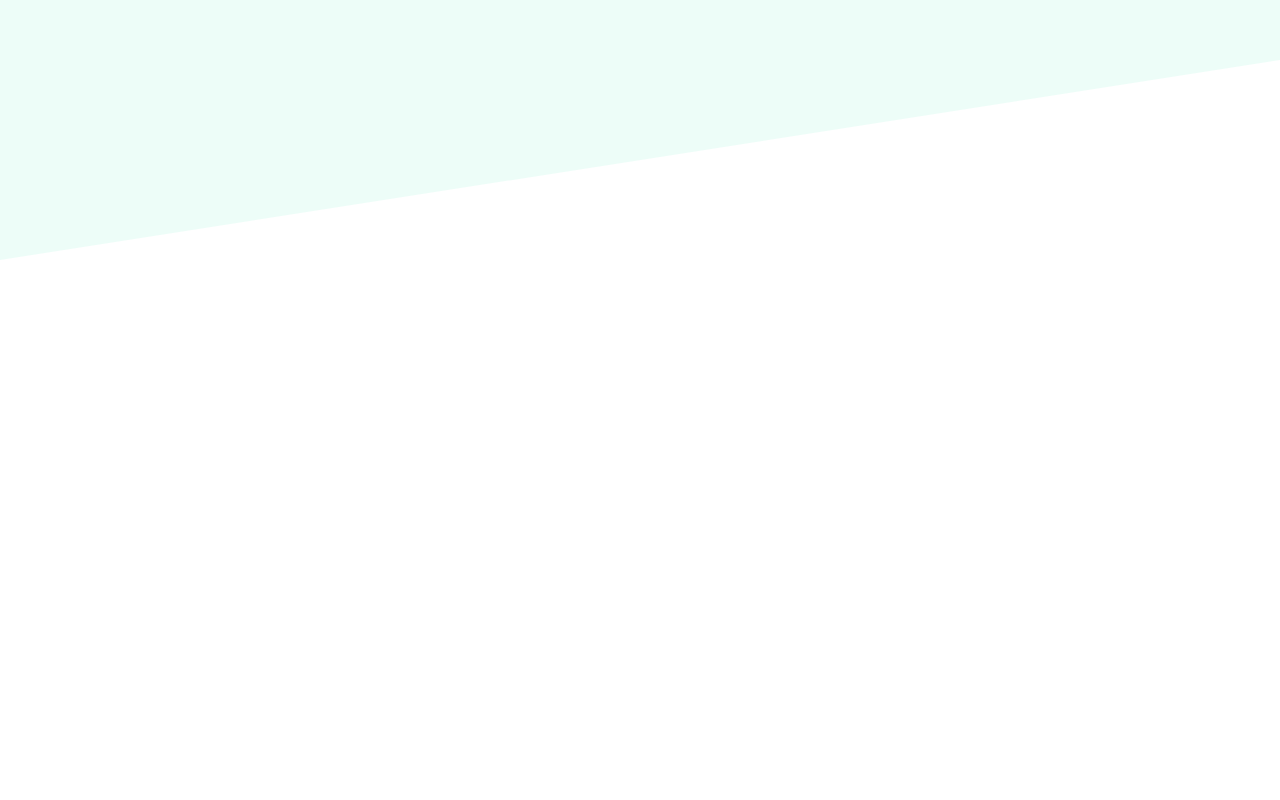
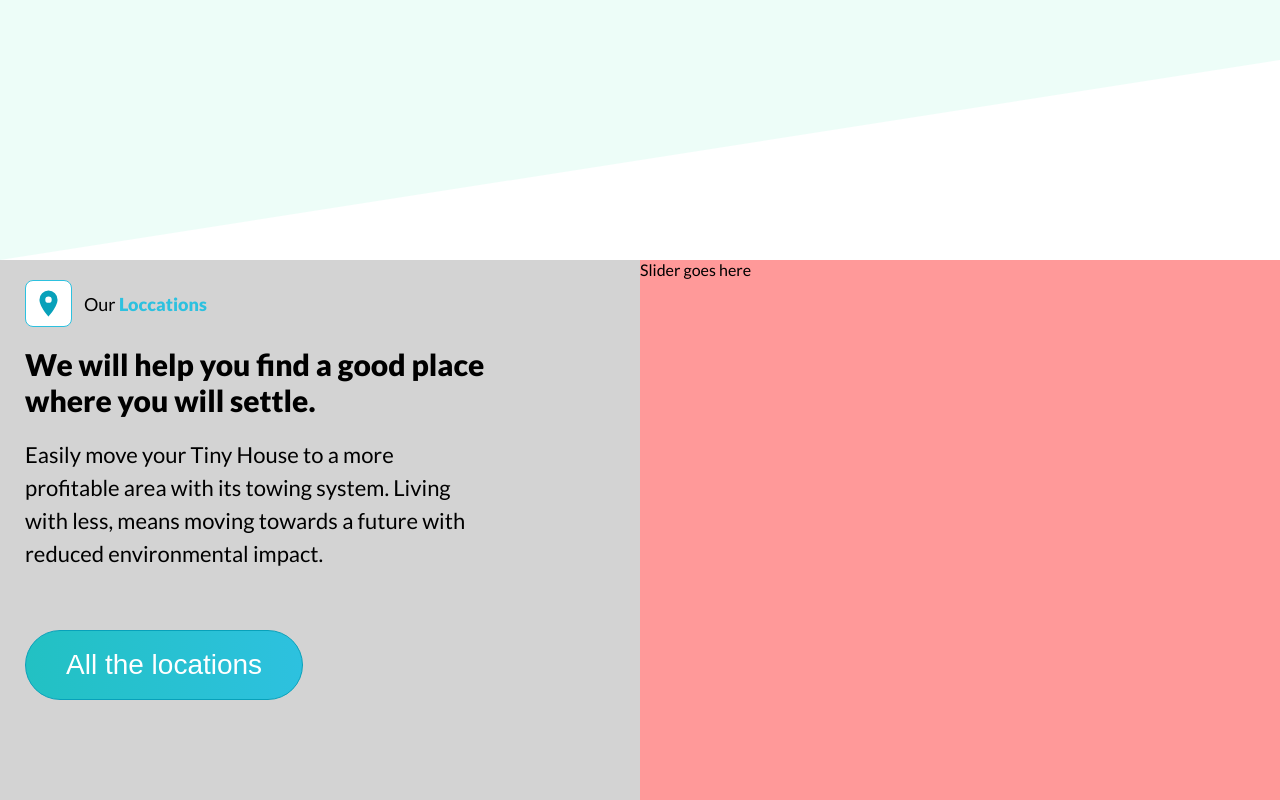
Before and after one commit to moisens/tiny-is-the-new-big, a React (Vite) app in the folder frontend/: page / in a window 1280 px wide. Shown: the part 3238-4038 px from the top of the page. Before the commit the page ends 3498 px from the top, so only its background shows below. Built offline with nearby package versions, Linux system fonts and the light colour scheme.

Commit message:
location component css

```diff
--- /dev/null
+++ b/frontend/src/components/home/location/Location.tsx
@@ -0,0 +1,33 @@
+import "./location.scss";
+import PinLocation from "../../../assets/location.svg";
+
+const Location = () => {
+  return (
+    <section className="location__container">
+      <div className="location__content">
+        <div className="location__text">
+          <div className="illu__container">
+            <div className="location__illu">
+              <img src={PinLocation} alt="location" />
+            </div>
+            <h4 className="title__H4">
+              Our <span className="span__title">Loccations</span>
+            </h4>
+          </div>
+          <h2 className="title__H2">
+            We will help you find a good place where you will settle.
+          </h2>
+          <p className="location__P">
+            Easily move your Tiny House to a more profitable area with its
+            towing system. Living with less, means moving towards a future with
+            reduced environmental impact.
+          </p>
+          <button className="location__btn">All the locations</button>
+        </div>
+        <div className="location__slider">Slider goes here</div>
+      </div>
+    </section>
+  );
+};
+
+export default Location;
--- /dev/null
+++ b/frontend/src/components/home/location/location.scss
@@ -0,0 +1,76 @@
+.location__container {
+  max-width: 100%;
+  background-color: #f5f5f5;
+}
+
+.location__content {
+  background-color: rgb(255, 153, 153);
+  display: grid;
+  grid-template-columns: repeat(auto-fit, minmax(300px, 1fr));
+
+  .location__text {
+    background-color: rgb(211, 211, 211);
+    padding: 20px 0 0 25px;
+    .illu__container {
+      //background-color: red;
+      display: flex;
+      justify-content: flex-start;
+      align-items: center;
+      gap: 12px;
+      padding: 0 0 19px 0;
+
+      .location__illu {
+        width: 47px;
+        height: 47px;
+        background-color: #fff;
+        border: solid 0.4px #2dc1df;
+        border-radius: 8px;
+        display: flex;
+        justify-content: center;
+        align-items: center;
+
+        img {
+          width: 70%;
+        }
+      }
+      .title__H4 {
+        font-size: 1.125rem;
+        font-weight: 400;
+
+        .span__title {
+          font-weight: 600;
+          color: #2dc1df;
+        }
+      }
+    }
+    .title__H2 {
+      font-size: 1.875rem;
+      font-weight: bold;
+      padding-bottom: 20px;
+      width: 75%;
+    }
+    .location__P {
+      font-size: 1.375rem;
+      line-height: 1.5;
+      padding: 0 0 60px 0;
+      width: 75%;
+    }
+    .location__btn {
+      padding: 18px 40px;
+      font-size: 1.75rem;
+      font-weight: 400;
+      cursor: pointer;
+      border: solid 0.4px #08a1ba;
+      border-radius: 40px;
+      background: linear-gradient(90deg, #22c1c3 0%, #2dc1df 100%);
+      color: #fff;
+      transition: all 0.7s ease-in;
+      margin-bottom: 100px;
+
+      &:hover {
+        background: #181b52;
+        transition: all 0.7s ease-in;
+      }
+    }
+  }
+}
--- a/frontend/src/pages/Home.tsx
+++ b/frontend/src/pages/Home.tsx
@@ -3,6 +3,7 @@ import Header from "../components/home/header/Header";
 import Partner from "../components/home/partners/Partner";
 import About from "../components/home/about/About";
 import Service from "../components/home/services/Service";
+import Location from "../components/home/location/Location";
 
 const Home = () => {
   return (
@@ -11,6 +12,7 @@ const Home = () => {
       <Partner />
       <About />
       <Service />
+      <Location />
     </div>
   )
 }
```
